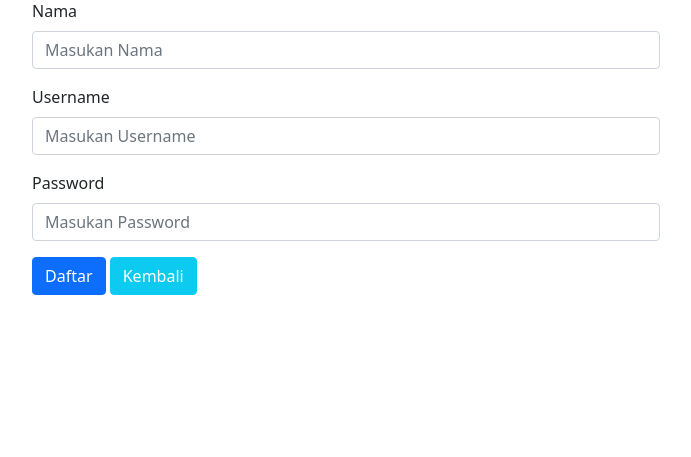
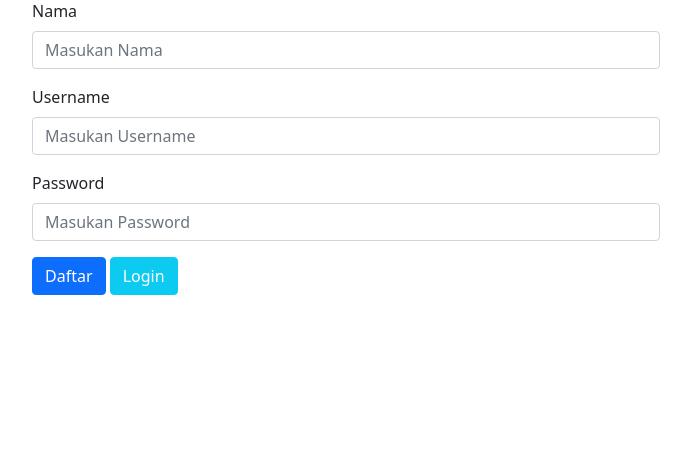
Before and after one commit to saturdayclass/simple-auth-php, a PHP site: page /register.php in a window 1280 px wide. Shown: the part 81-538 px from the top of the page, without its empty margins (294-985 px from the left). Run offline with PHP 8.4, Linux system fonts and the light colour scheme.

Commit message:
update: fixing some url link

```diff
--- a/register.php
+++ b/register.php
@@ -33,7 +33,7 @@
           <input type="password" class="form-control" id="inputPassword" name="password" placeholder="Masukan Password">
         </div>
         <input name="daftar" type="submit" class="btn btn-primary" value="Daftar">
-        <a href="index.php" type="button" class="btn btn-info text-white">Kembali</a>
+        <a href="login.php" type="button" class="btn btn-info text-white">Login</a>
       </form>
     </div>
   </section>
```
